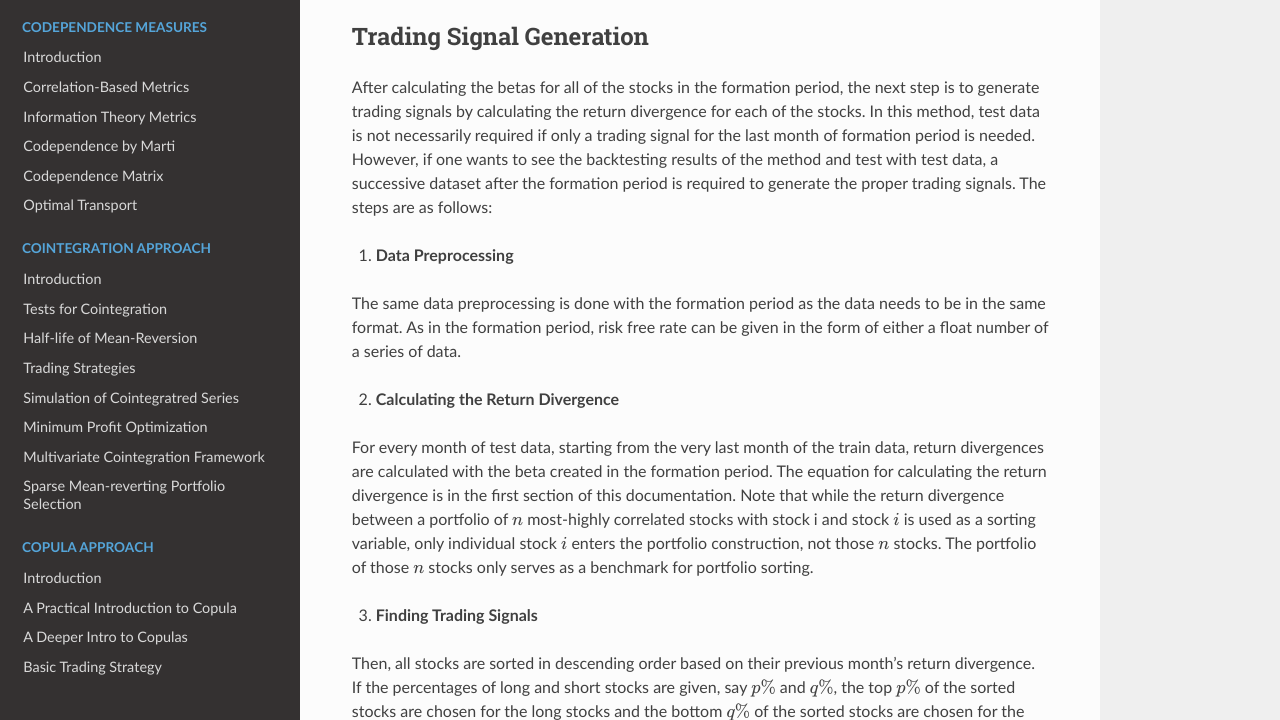
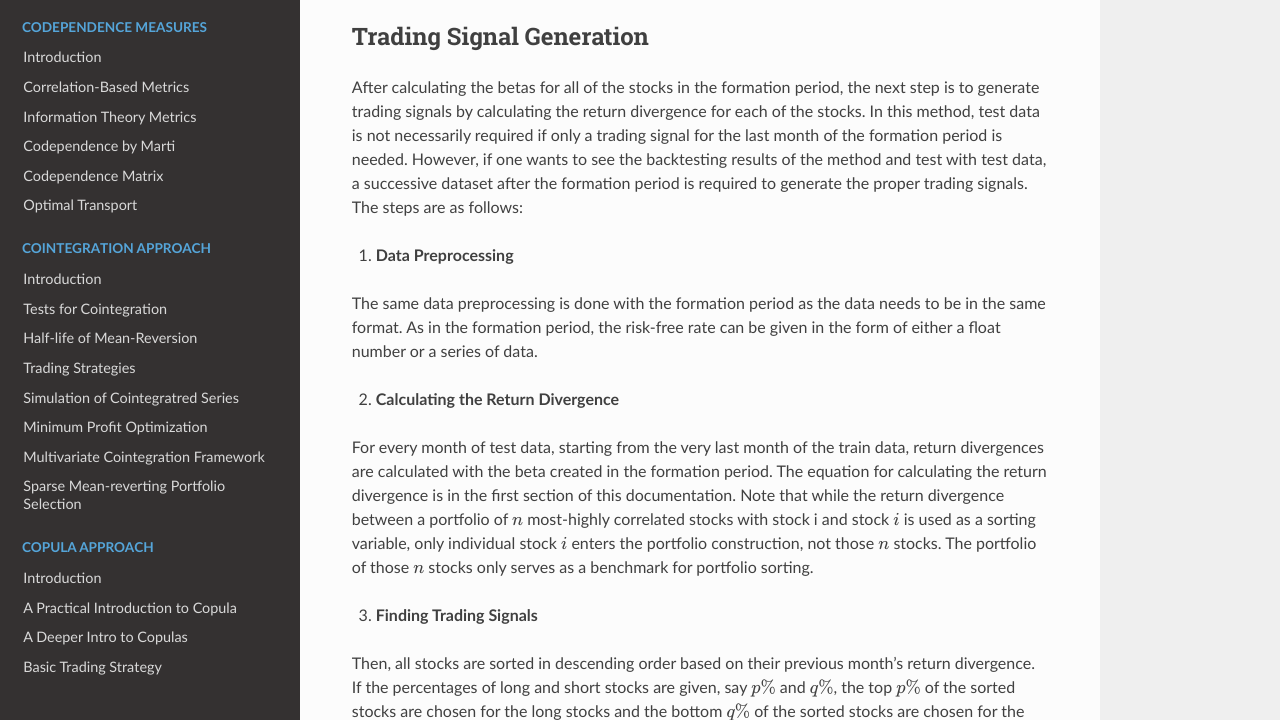
Before and after one commit to hudson-and-thames/arbitragelab, a Sphinx documentation site: the page built from docs/source/distance_approach/pearson_approach.rst, in a window 1280 px wide and 900 px high, scrolled down 3231 px, cut to the strip 180-900 px from the top of the window. Built offline with Sphinx 7.4.7 and the Read the Docs theme 2.0.0, drawn with Linux system fonts in a browser that asks for light colours; some of the changed text lies outside the part shown.

Commit message:
Minor adjustments to Pearson Strategy sphinx docs

```diff
--- a/docs/source/distance_approach/pearson_approach.rst
+++ b/docs/source/distance_approach/pearson_approach.rst
@@ -17,7 +17,7 @@
 After the distance approach was introduced in the paper by Gatev et al. (2006), a lot of research has been
 conducted to further develop the original distance approach. One of the adjustments is the Pearson correlation
 approach proposed by Chen et al.(2012). In this paper, the authors use the same data set and time frame as
-in the work by Gatev et al.(2006) but they used Pearson correlation on return level for forming pairs.
+in the work by Gatev et al.(2006), but they used Pearson correlation on return level for forming pairs.
 In the formation period(5 years in the paper), pairwise return correlations for all pairs in the universe
 are calculated based on monthly return data. Then the authors construct a new variable, Return Divergence
 (:math:`D_{i j t}`), to capture the return divergence between a single stock’s return and its pairs-portfolio returns:
@@ -28,13 +28,13 @@
 
 
 where :math:`\beta` denotes the regression coefficient of stock's monthly return :math:`R_{i t}` on its
-pairs-portfolio return :math:`R_{j t}`, and :math:`R_{f}` is the risk-free rate
+pairs-portfolio return :math:`R_{j t}`, and :math:`R_{f}` is the risk-free rate.
 
 The hypothesis in this approach is that if a stock’s return deviates from its pairs portfolio returns more
 than usual, this divergence is expected to be reversed in the next month. And the returns of this stock are
 expected to be abnormally high/low in comparison to other stocks.
 
-Therefore, after calculating the return divergence of all the stocks,  a long-short portfolio is constructed
+Therefore, after calculating the return divergence of all the stocks, a long-short portfolio is constructed
 based on the long and short ratio given by the user.
 
 
@@ -79,7 +79,7 @@
 After pairs portfolio returns are calculated, the method derives beta from the monthly return of the stock and
 its pairs portfolio. By using linear regression, setting stock return as independent variable and pairs portfolio
 return as the dependent variable, the methods set beta as a regression coefficient. Then the beta is stored in a
-dictionary for future uses in trading. Below is a figure showing two stocks with high beta(ENPH) and low beta(RE).
+dictionary for future uses in trading. Below is a figure showing two stocks with high beta (`ENPH`) and low beta (`RE`).
 
 .. figure:: images/pearson_approach_beta_stocks.png
     :scale: 100 %
@@ -95,18 +95,20 @@
 
 .. automethod:: PearsonStrategy.form_portfolio
 
+
 Trading Signal Generation
 #########################
+
 After calculating the betas for all of the stocks in the formation period, the next step is to generate trading
 signals by calculating the return divergence for each of the stocks. In this method, test data is not necessarily
-required if only a trading signal for the last month of formation period is needed. However, if one wants to
+required if only a trading signal for the last month of the formation period is needed. However, if one wants to
 see the backtesting results of the method and test with test data, a successive dataset after the formation period
 is required to generate the proper trading signals. The steps are as follows:
 
 1. **Data Preprocessing**
 
 The same data preprocessing is done with the formation period as the data needs to be in the same format. As in
-the formation period, risk free rate can be given in the form of either a float number of a series of data.
+the formation period, the risk-free rate can be given in the form of either a float number or a series of data.
 
 2. **Calculating the Return Divergence**
 
@@ -199,7 +201,7 @@
 Research Notebooks
 ******************
 
-The following research notebook can be used to better understand the pearson approach described above.
+The following research notebook can be used to better understand the Pearson approach described above.
 
 * `Pearson Distance Approach`_
 
```
Also changed, not shown: other parts of docs/source/distance_approach/pearson_approach.rst (+3 -3 lines).
